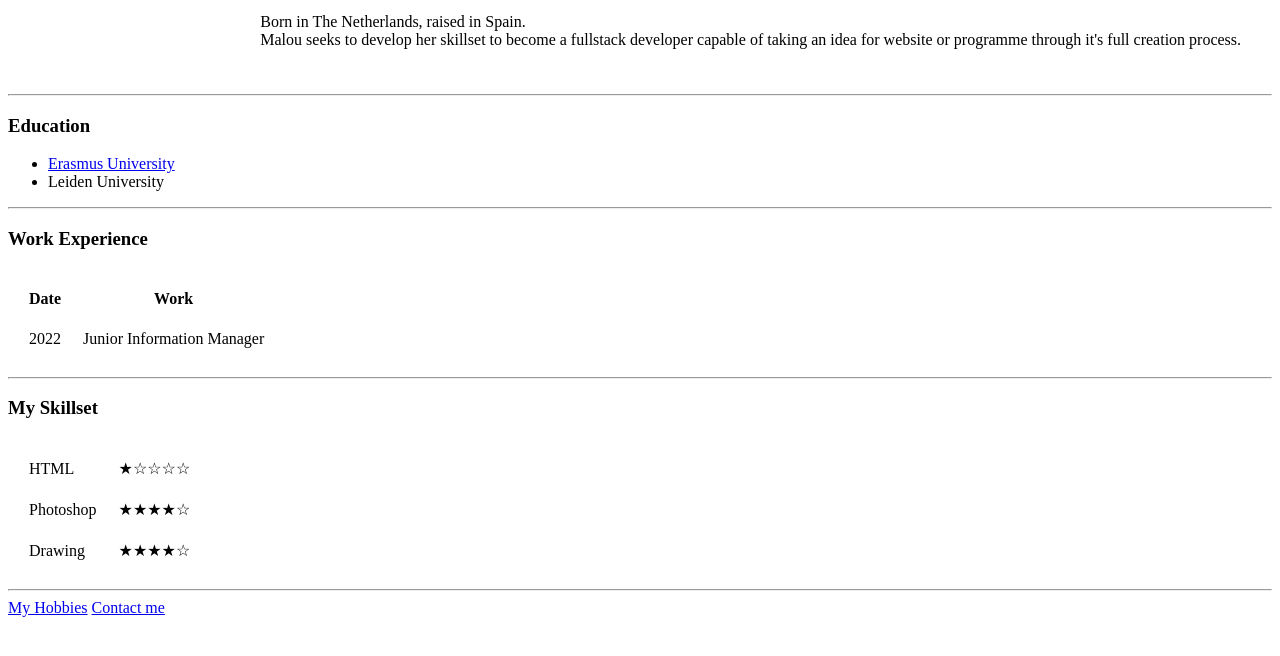
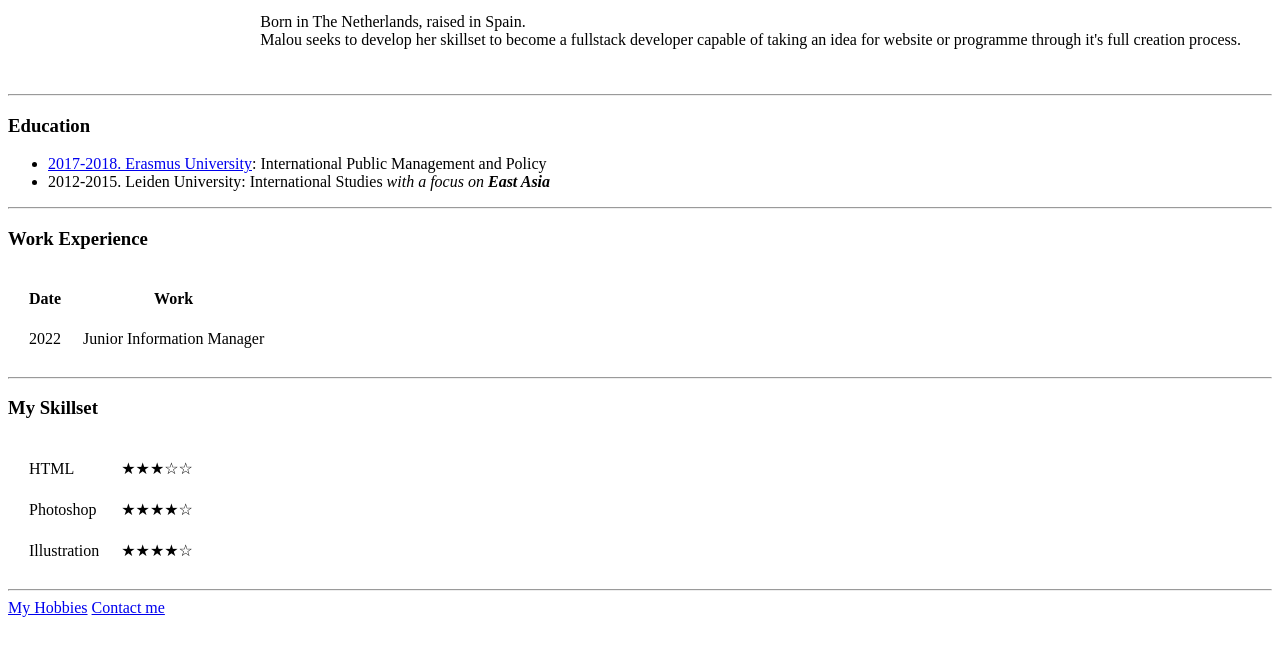
Before and after one commit to Mgun1806/cv, a plain HTML site: page index.html in a window 1280 px wide. Shown: the part 130-786 px from the top of the page. Drawn offline with Linux system fonts and the light colour scheme.

Commit message:
Update index.html

```diff
--- a/index.html
+++ b/index.html
@@ -3,8 +3,8 @@
 
 <head>
   <meta charset="utf-8">
-  <meta name="description" content="Malou's personal website. Showcasing her first HTML project for the Web Development course.">
-  <title>☆ Malou's Personal website ☆</title>
+  <meta name="description" content="Malou's personal website. Showcasing her cv.">
+  <title>Malou's Personal website</title>
 </head>
 
 <body>
@@ -25,8 +25,8 @@
   <hr>
   <h3>Education</h3>
   <ul>
-    <li><a target="_blank" href="https://www.eur.nl/">Erasmus University</a></li>
-    <li>Leiden University</li>
+    <li><a target="_blank" href="https://www.eur.nl/">2017-2018. Erasmus University</a>: International Public Management and Policy</li>
+    <li>2012-2015. Leiden University: International Studies <i> with a focus on <b> East Asia </b></i></li>
   </ul>
   <hr>
   <h3> Work Experience </h3>
@@ -52,14 +52,14 @@
   <table cellspacing="20">
     <tr>
       <td>HTML</td>
-      <td>★☆☆☆☆</td>
+      <td>★★★☆☆</td>
     </tr>
     <tr>
       <td>Photoshop</td>
       <td>★★★★☆</td>
     </tr>
     <tr>
-      <td>Drawing</td>
+      <td>Illustration</td>
       <td>★★★★☆</td>
     </tr>
   </table>
```
